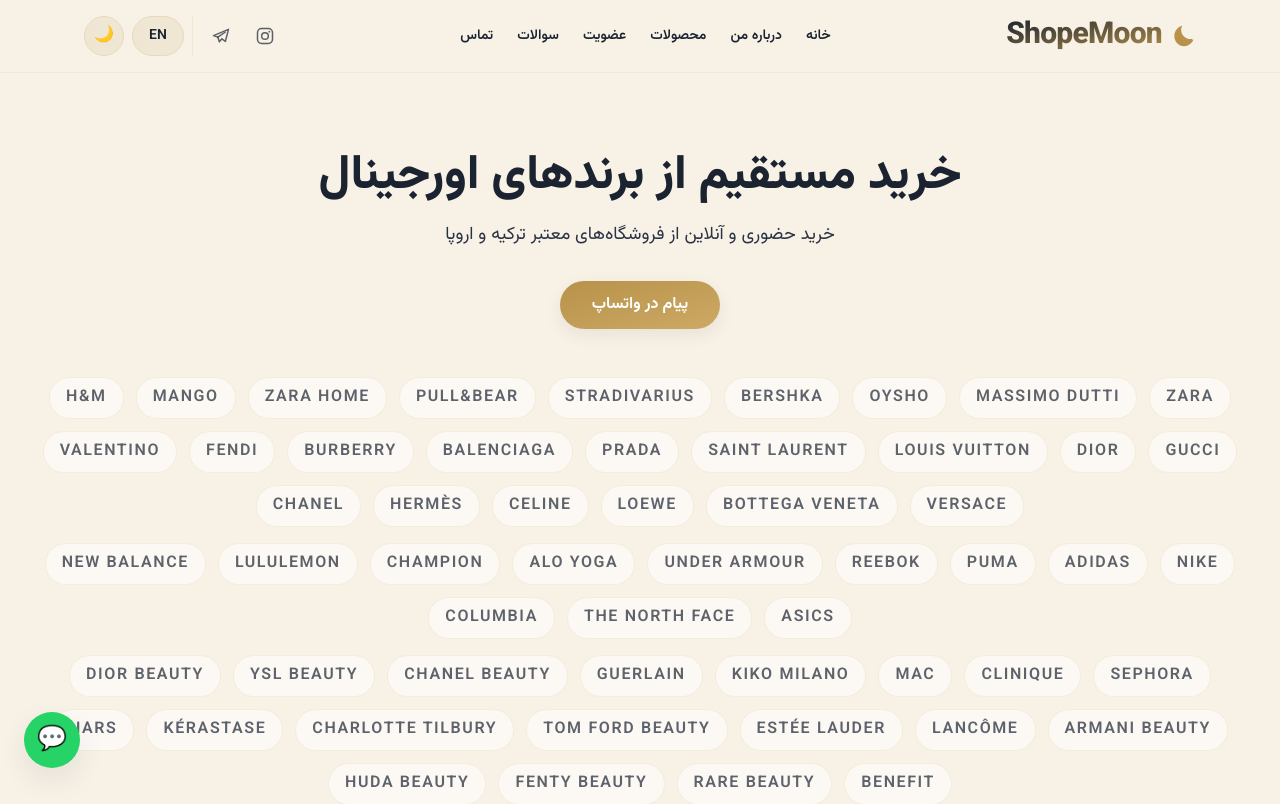
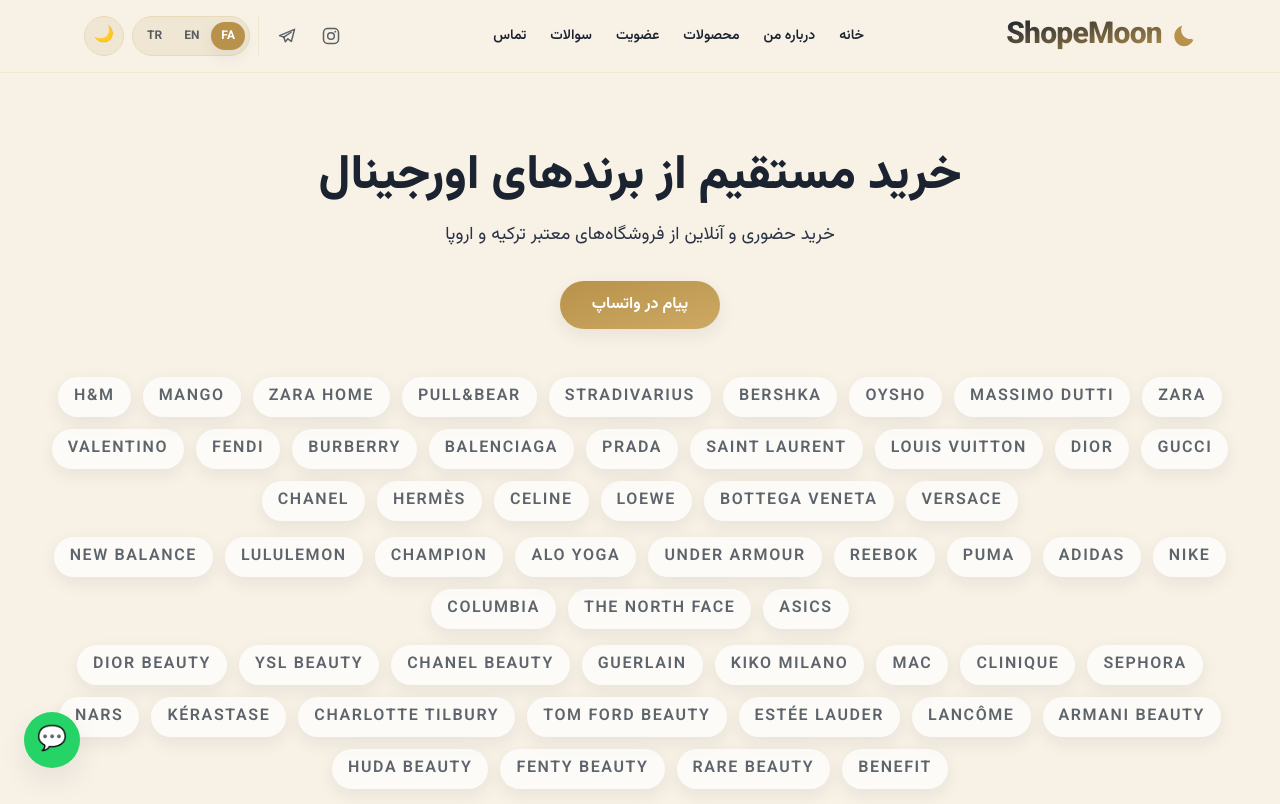
Before and after one commit to amirhesam-yazdanpanah/shopemoon-nextjs, a Next.js app: page / in a window 1280 px wide. Shown: the top 804 px of the page. Built offline with nearby package versions, Linux system fonts and the light colour scheme.

Commit message:
Add TR language placeholder option to navbar selector, remove hard borders from brand cards

```diff
--- a/src/components/BrandGrid.tsx
+++ b/src/components/BrandGrid.tsx
@@ -1,7 +1,7 @@
 import { fashionBrands, sportsBrands, beautyBrands, type BrandLink } from "@/lib/dictionary";
 
 const CARD_CLASS =
-  "relative inline-flex shrink-0 cursor-pointer items-center gap-1.5 rounded-full border border-gold-soft/40 bg-white/60 px-4 py-2 text-sm font-semibold uppercase tracking-widest text-navy/70 transition duration-200 hover:scale-105 hover:border-gold hover:bg-white hover:shadow-soft focus-visible:outline-none focus-visible:ring-2 focus-visible:ring-gold focus-visible:ring-offset-2 dark:bg-navy-soft/40 dark:text-cream/70 dark:hover:bg-navy-soft sm:text-base";
+  "relative inline-flex shrink-0 cursor-pointer items-center gap-1.5 rounded-full bg-white/70 px-4 py-2 text-sm font-semibold uppercase tracking-widest text-navy/70 shadow-card transition duration-200 hover:scale-105 hover:bg-white hover:shadow-soft focus-visible:outline-none focus-visible:ring-2 focus-visible:ring-gold focus-visible:ring-offset-2 dark:bg-navy-soft/50 dark:text-cream/70 dark:hover:bg-navy-soft sm:text-base";
 
 function BrandGridRow({ brands }: { brands: BrandLink[] }) {
   return (
--- a/src/components/LanguageToggle.tsx
+++ b/src/components/LanguageToggle.tsx
@@ -1,18 +1,42 @@
 "use client";
 
 import { useLocale } from "@/context/providers";
+import type { Locale } from "@/lib/dictionary";
+
+const OPTIONS: { value: Locale; label: string }[] = [
+  { value: "fa", label: "FA" },
+  { value: "en", label: "EN" },
+  { value: "tr", label: "TR" },
+];
 
 export function LanguageToggle() {
-  const { locale, toggleLocale } = useLocale();
+  const { locale, selectLocale } = useLocale();
 
   return (
-    <button
-      type="button"
-      onClick={toggleLocale}
-      aria-label="Toggle language"
-      className="inline-flex h-10 items-center justify-center rounded-full border border-gold-soft bg-cream-dark px-4 text-sm font-semibold text-navy transition hover:bg-gold-soft dark:border-navy-soft dark:bg-navy-soft dark:text-cream dark:hover:bg-navy"
+    <div
+      role="group"
+      aria-label="Language"
+      className="inline-flex h-10 items-center gap-0.5 rounded-full border border-gold-soft bg-cream-dark p-1 dark:border-navy-soft dark:bg-navy-soft"
     >
-      {locale === "fa" ? "EN" : "فا"}
-    </button>
+      {OPTIONS.map((option) => {
+        const isActive = locale === option.value;
+        return (
+          <button
+            key={option.value}
+            type="button"
+            onClick={() => selectLocale(option.value)}
+            aria-pressed={isActive}
+            aria-label={`Switch language to ${option.label}`}
+            className={`rounded-full px-2.5 py-1.5 text-xs font-bold transition ${
+              isActive
+                ? "bg-gold text-white shadow-card"
+                : "text-navy/70 hover:bg-gold-soft dark:text-cream/70 dark:hover:bg-navy"
+            }`}
+          >
+            {option.label}
+          </button>
+        );
+      })}
+    </div>
   );
 }
--- a/src/context/providers.tsx
+++ b/src/context/providers.tsx
@@ -21,7 +21,7 @@ interface ThemeContextValue {
 interface LocaleContextValue {
   locale: Locale;
   dict: LocaleDictionary;
-  toggleLocale: () => void;
+  selectLocale: (locale: Locale) => void;
 }
 
 const ThemeContext = createContext<ThemeContextValue | null>(null);
@@ -65,14 +65,14 @@ export function AppProviders({ children }: { children: ReactNode }) {
     setTheme((t) => (t === "light" ? "dark" : "light"));
   }, []);
 
-  const toggleLocale = useCallback(() => {
-    setLocale((l) => (l === "fa" ? "en" : "fa"));
+  const selectLocale = useCallback((next: Locale) => {
+    setLocale(next);
   }, []);
 
   const themeValue = useMemo(() => ({ theme, toggleTheme }), [theme, toggleTheme]);
   const localeValue = useMemo(
-    () => ({ locale, dict: dictionary[locale], toggleLocale }),
-    [locale, toggleLocale]
+    () => ({ locale, dict: dictionary[locale], selectLocale }),
+    [locale, selectLocale]
   );
 
   return (
--- a/src/lib/dictionary.ts
+++ b/src/lib/dictionary.ts
@@ -1,4 +1,4 @@
-export type Locale = "fa" | "en";
+export type Locale = "fa" | "en" | "tr";
 
 export const whatsappNumber = "989109798803";
 
@@ -135,7 +135,7 @@ export interface LocaleDictionary {
   theme: { light: string; dark: string };
 }
 
-export const dictionary = {
+const translatedDictionary = {
   fa: {
     dir: "rtl" as const,
     nav: {
@@ -274,4 +274,11 @@ export const dictionary = {
     },
     theme: { light: "Light", dark: "Dark" },
   },
-} satisfies Record<Locale, LocaleDictionary>;
+} satisfies Record<"fa" | "en", LocaleDictionary>;
+
+// Turkish UI text isn't translated yet — selecting TR is a placeholder that
+// falls back to the English content/direction until real tr copy is added.
+export const dictionary: Record<Locale, LocaleDictionary> = {
+  ...translatedDictionary,
+  tr: translatedDictionary.en,
+};
```
